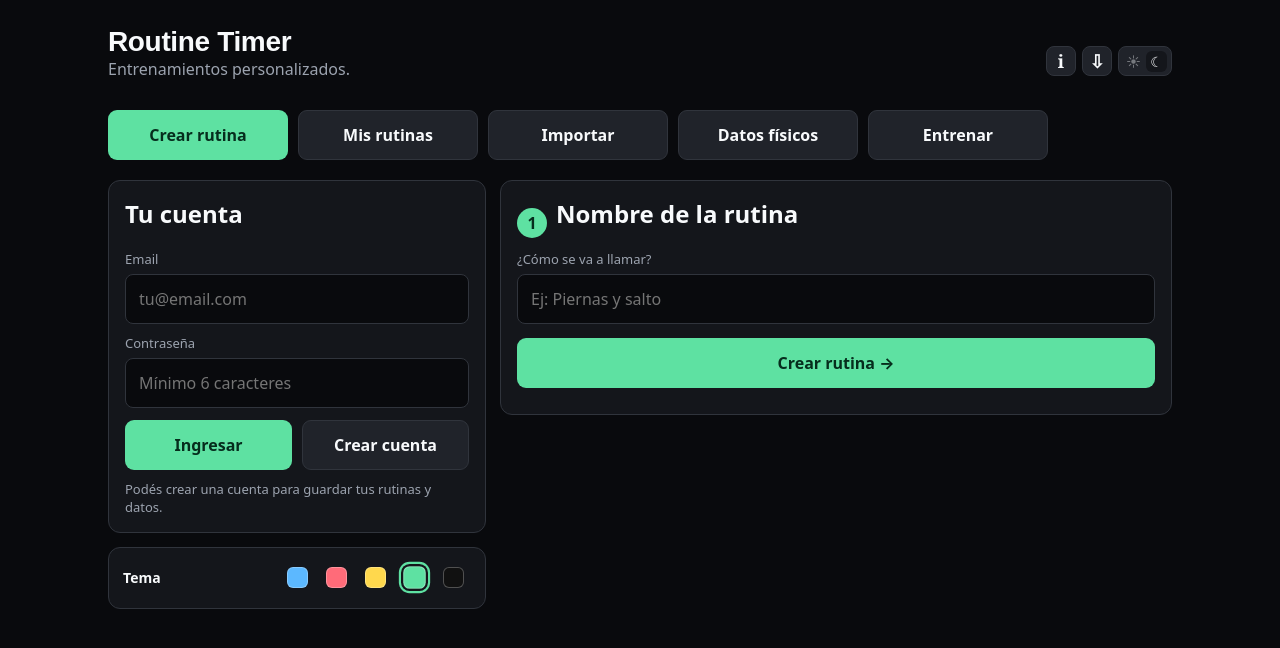
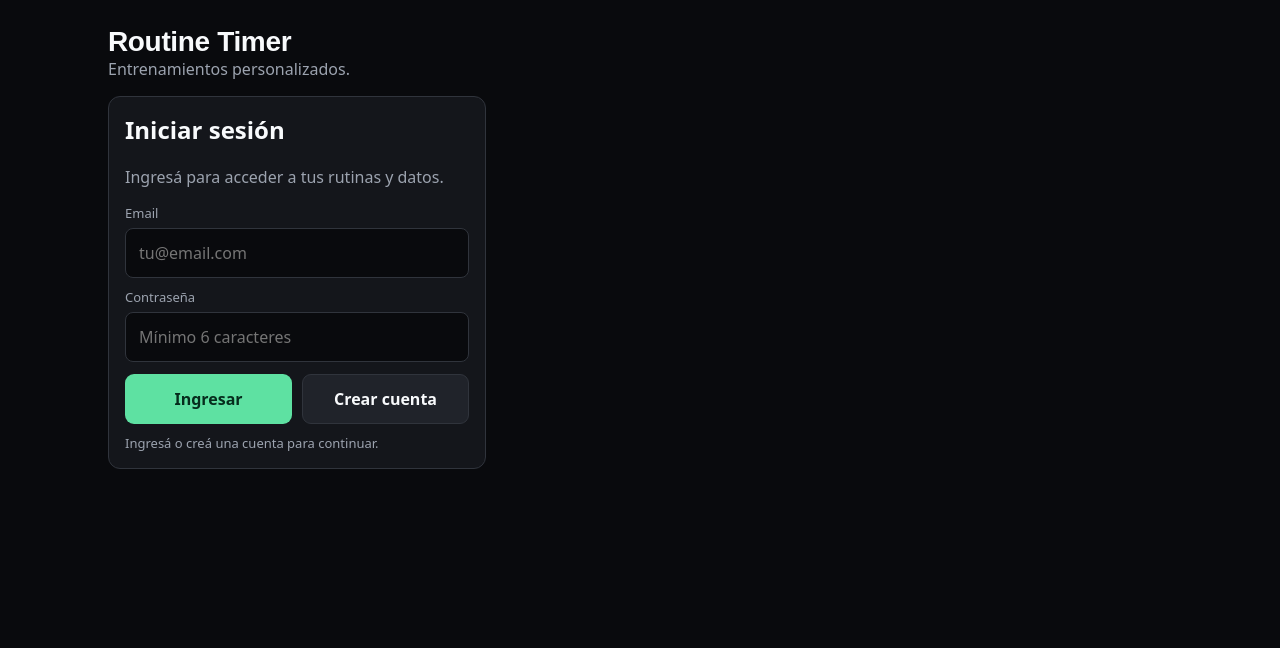
Before and after one commit to manzanojusti-arch/routine-timer, a plain HTML site: page index.html in a window 1280 px wide. Drawn offline with nearby package versions, Linux system fonts and the light colour scheme.

Commit message:
Require sign-in before showing app

```diff
--- a/index.html
+++ b/index.html
@@ -18,7 +18,7 @@
 [data-theme=green]{--accent:#5ee1a2;--accentText:#062d1d}
 [data-theme=black]{--accent:#6b7280;--accentText:#fff}
 *{box-sizing:border-box}body{margin:0;background:var(--bg);color:var(--text);font-family:system-ui,-apple-system,Segoe UI,Roboto,sans-serif}main{max-width:560px;margin:auto;padding:18px 16px calc(28px + env(safe-area-inset-bottom))}
-.header{display:flex;justify-content:space-between;align-items:flex-start;gap:12px}.brand{font-family:Arial,Helvetica,sans-serif;font-size:24px;font-weight:650;letter-spacing:-.35px}.headerActions{display:flex;align-items:center;gap:6px}.accountChip{max-width:130px;overflow:hidden;text-overflow:ellipsis;white-space:nowrap;background:var(--card);border:1px solid var(--line);border-radius:99px;padding:8px 11px;font-size:12px}.infoBtn{width:30px;height:30px;min-height:30px;padding:0;border-radius:8px;font-family:Georgia,serif;font-size:18px}.modeToggle{width:54px;height:30px;min-height:30px;padding:3px;border-radius:8px;display:flex;align-items:center;justify-content:space-around;font-size:14px;font-weight:400}.modeToggle span{width:21px;height:21px;display:grid;place-items:center;border-radius:6px;opacity:.4}.modeToggle .active{background:var(--card);color:var(--text);opacity:1}
+.header{display:flex;justify-content:space-between;align-items:flex-start;gap:12px}.brand{font-family:Arial,Helvetica,sans-serif;font-size:24px;font-weight:650;letter-spacing:-.35px}.headerActions{display:flex;align-items:center;gap:6px}.accountBox{display:flex;flex-direction:column;align-items:flex-end;gap:2px;max-width:170px}.accountChip{max-width:170px;overflow:hidden;text-overflow:ellipsis;white-space:nowrap;background:var(--card);border:1px solid var(--line);border-radius:8px;padding:7px 10px;font-size:12px}.logoutMini{min-height:auto;padding:2px 5px;border:0;background:transparent;color:var(--muted);font-size:11px;font-weight:600}.logoutMini:hover,.logoutMini:focus-visible{color:var(--text);text-decoration:underline}.infoBtn{width:30px;height:30px;min-height:30px;padding:0;border-radius:8px;font-family:Georgia,serif;font-size:18px}.modeToggle{width:54px;height:30px;min-height:30px;padding:3px;border-radius:8px;display:flex;align-items:center;justify-content:space-around;font-size:14px;font-weight:400}.modeToggle span{width:21px;height:21px;display:grid;place-items:center;border-radius:6px;opacity:.4}.modeToggle .active{background:var(--card);color:var(--text);opacity:1}
 .tabs,.row,.grid2,.controls{display:flex;gap:10px}.tabs{overflow-x:auto;padding-bottom:2px}.tabs button{flex:1;min-width:max-content}.grid2>*{flex:1}
 .card{background:var(--card);border:1px solid var(--line);border-radius:12px;padding:16px;margin:12px 0}.stepTitle{display:flex;align-items:center;gap:9px}.stepNum{display:grid;place-items:center;width:30px;height:30px;border-radius:50%;background:var(--accent);color:var(--accentText);font-weight:900}
 button,input,select{font:inherit;font-size:16px}button{min-height:50px;border:1px solid var(--line);border-radius:9px;background:var(--card2);color:var(--text);padding:10px 14px;font-weight:700}button.primary{background:var(--accent);color:var(--accentText);border-color:transparent}button:disabled{opacity:.45}input,select{width:100%;margin-top:6px;border:1px solid var(--line);border-radius:8px;background:var(--bg);color:var(--text);padding:13px}label{display:block;font-size:13px;color:var(--muted)}h1,h2,h3,p{margin-top:0}.muted,.status{color:var(--muted)}.status{font-size:13px;margin:10px 0 0}.hidden{display:none!important}
@@ -33,22 +33,22 @@ button,input,select{font:inherit;font-size:16px}button{min-height:50px;border:1p
 </style>
 </head>
 <body><main>
-<header class="header"><div><div class="brand">Routine Timer</div><p class="muted">Entrenamientos personalizados.</p></div><div class="headerActions"><div id="accountChip" class="accountChip hidden"></div><button id="infoBtn" class="infoBtn" type="button" aria-label="Información sobre la app">i</button><button id="installBtn" class="infoBtn" type="button" aria-label="Cómo instalar la app">⇩</button><button id="modeToggle" class="modeToggle" type="button" aria-label="Cambiar entre tema claro y oscuro"><span id="sunIcon">☀︎</span><span id="moonIcon">☾</span></button></div></header>
-<nav class="tabs"><button id="tabCreate" class="primary">Crear rutina</button><button id="tabMine">Mis rutinas</button><button id="tabImport">Importar</button><button id="tabPhysical">Datos físicos</button><button id="tabTrain">Entrenar</button></nav>
+<header class="header"><div><div class="brand">Routine Timer</div><p class="muted">Entrenamientos personalizados.</p></div><div id="headerActions" class="headerActions hidden"><div class="accountBox"><div id="accountChip" class="accountChip"></div><button id="logoutBtn" class="logoutMini" type="button">Cerrar sesión</button></div><button id="infoBtn" class="infoBtn" type="button" aria-label="Información sobre la app">i</button><button id="installBtn" class="infoBtn" type="button" aria-label="Cómo instalar la app">⇩</button><button id="modeToggle" class="modeToggle" type="button" aria-label="Cambiar entre tema claro y oscuro"><span id="sunIcon">☀︎</span><span id="moonIcon">☾</span></button></div></header>
+<nav id="appTabs" class="tabs hidden"><button id="tabCreate" class="primary">Crear rutina</button><button id="tabMine">Mis rutinas</button><button id="tabImport">Importar</button><button id="tabPhysical">Datos físicos</button><button id="tabTrain">Entrenar</button></nav>
 
 <section id="createSection">
-  <div class="card"><h2>Tu cuenta</h2>
+  <div id="accountCard" class="card"><h2>Iniciar sesión</h2><p class="muted">Ingresá para acceder a tus rutinas y datos.</p>
     <div id="loggedOut"><label>Email<input id="authEmail" type="email" autocomplete="email" placeholder="tu@email.com"></label><label style="margin-top:10px">Contraseña<input id="authPassword" type="password" autocomplete="current-password" minlength="6" placeholder="Mínimo 6 caracteres"></label><div class="grid2" style="margin-top:12px"><button id="loginBtn" type="button" class="primary">Ingresar</button><button id="signupBtn" type="button">Crear cuenta</button></div></div>
-    <div id="loggedIn" class="hidden"><p>Sesión iniciada como <b id="userEmail"></b></p><button id="logoutBtn" type="button">Cerrar sesión</button></div><p id="authMsg" class="status"></p>
+    <p id="authMsg" class="status"></p>
   </div>
-  <div class="card themeCard"><span>Tema</span><div class="themeGrid" id="themeGrid" aria-label="Color del tema">
+  <div id="themeCard" class="card themeCard hidden"><span>Tema</span><div class="themeGrid" id="themeGrid" aria-label="Color del tema">
     <button class="themeBtn" data-theme="blue" aria-label="Tema azul" title="Azul"><span class="dot" style="background:#5cb8ff"></span></button>
     <button class="themeBtn" data-theme="red" aria-label="Tema rojo" title="Rojo"><span class="dot" style="background:#ff6b79"></span></button>
     <button class="themeBtn" data-theme="yellow" aria-label="Tema amarillo" title="Amarillo"><span class="dot" style="background:#ffd84d"></span></button>
     <button class="themeBtn" data-theme="green" aria-label="Tema verde" title="Verde"><span class="dot" style="background:#5ee1a2"></span></button>
     <button class="themeBtn" data-theme="black" aria-label="Tema negro" title="Negro"><span class="dot" style="background:#111"></span></button>
   </div></div>
-  <div id="wizard1" class="card"><div class="stepTitle"><span class="stepNum">1</span><h2>Nombre de la rutina</h2></div><label>¿Cómo se va a llamar?<input id="routineName" maxlength="80" placeholder="Ej: Piernas y salto"></label><button id="createDraft" class="primary" style="width:100%;margin-top:14px">Crear rutina →</button><p id="nameMsg" class="status"></p></div>
+  <div id="wizard1" class="card hidden"><div class="stepTitle"><span class="stepNum">1</span><h2>Nombre de la rutina</h2></div><label>¿Cómo se va a llamar?<input id="routineName" maxlength="80" placeholder="Ej: Piernas y salto"></label><button id="createDraft" class="primary" style="width:100%;margin-top:14px">Crear rutina →</button><p id="nameMsg" class="status"></p></div>
   <div id="wizard2" class="card hidden"><div class="stepTitle"><span class="stepNum">2</span><h2>Configuración</h2></div><h3>Preparación inicial</h3><label class="radio"><input type="radio" name="prep" value="3" checked>3 segundos</label><label class="radio"><input type="radio" name="prep" value="5">5 segundos</label><h3 style="margin-top:14px">Tipo de rutina</h3><label class="radio"><input type="radio" name="order" value="circuit" checked><span><b>Circuito</b><br><small class="muted">Una serie de cada ejercicio por vuelta</small></span></label><label class="radio"><input type="radio" name="order" value="straight"><span><b>Series seguidas</b><br><small class="muted">Todas las series antes de avanzar</small></span></label><button id="toExercises" class="primary" style="width:100%;margin-top:12px">Agregar ejercicios →</button></div>
   <div id="wizard3" class="hidden"><div class="card"><div class="stepTitle"><span class="stepNum">3</span><h2>Ejercicios</h2></div><form id="form"><label>Nombre<input id="name" required maxlength="40" placeholder="Ej: Sentadillas"></label><div class="grid2"><label>Tipo<select id="mode"><option value="time">Tiempo</option><option value="reps">Repeticiones</option></select></label><label id="amountLabel">Segundos<input id="amount" type="number" min="1" max="3600" value="30"></label></div><div class="grid2"><label>Series<input id="sets" type="number" min="1" max="30" value="3"></label><label>Descanso (s)<input id="rest" type="number" min="0" max="1800" value="20"></label></div><button class="primary" style="width:100%;margin-top:14px">+ Agregar ejercicio</button></form><p id="err" class="status"></p></div><div id="list"></div><button id="saveRoutine" class="primary" style="width:100%;margin-top:12px">Guardar rutina</button><button id="go" style="width:100%;margin-top:8px">Entrenar ahora →</button><p id="saveMsg" class="status"></p></div>
 </section>
@@ -88,7 +88,7 @@ function setTheme(theme){document.documentElement.dataset.theme=theme;localStora
 $$('.themeBtn').forEach(b=>b.onclick=()=>setTheme(b.dataset.theme));setTheme(localStorage.getItem('routineTheme')||'green');
 function showTab(name){stop();const map={create:$('#createSection'),mine:$('#mineSection'),import:$('#importSection'),physical:$('#physicalSection'),train:$('#trainSection')};Object.entries(map).forEach(([k,v])=>v.classList.toggle('hidden',k!==name));[['create',$('#tabCreate')],['mine',$('#tabMine')],['import',$('#tabImport')],['physical',$('#tabPhysical')],['train',$('#tabTrain')]].forEach(([k,b])=>b.classList.toggle('primary',k===name));if(name==='mine')loadRoutines();if(name==='physical'){loadPhysicalRecords();requestAnimationFrame(drawPhysicalChart)}}
 $('#tabCreate').onclick=()=>showTab('create');$('#tabMine').onclick=()=>showTab('mine');$('#tabImport').onclick=()=>showTab('import');$('#tabPhysical').onclick=()=>showTab('physical');$('#tabTrain').onclick=()=>showTab('train');
-function authView(){const on=!!currentUser;$('#loggedOut').classList.toggle('hidden',on);$('#loggedIn').classList.toggle('hidden',!on);$('#accountChip').classList.toggle('hidden',!on);$('#accountChip').textContent=currentUser?.email||'';$('#userEmail').textContent=currentUser?.email||'';if(on){message($('#authMsg'),'Tus rutinas y datos se sincronizan online.');loadRoutines();loadPhysicalRecords()}else{savedRoutines=[];physicalRecords=[];renderRoutines();renderPhysical();message($('#authMsg'),'Podés crear una cuenta para guardar tus rutinas y datos.')}}
+function authView(){const on=!!currentUser;$('#loggedOut').classList.toggle('hidden',on);$('#accountCard').classList.toggle('hidden',on);$('#appTabs').classList.toggle('hidden',!on);$('#headerActions').classList.toggle('hidden',!on);$('#themeCard').classList.toggle('hidden',!on);$('#accountChip').textContent=currentUser?.email||'';if(on){wizard(1);showTab('create');message($('#authMsg'),'');loadRoutines();loadPhysicalRecords()}else{showTab('create');wizard(0);savedRoutines=[];physicalRecords=[];renderRoutines();renderPhysical();message($('#authMsg'),'Ingresá o creá una cuenta para continuar.')}}
 async function sign(mode){const email=$('#authEmail').value.trim(),password=$('#authPassword').value;if(!email||password.length<6)return message($('#authMsg'),'Ingresá un email y una contraseña de al menos 6 caracteres.',true);message($('#authMsg'),'Procesando...');const result=mode==='signup'?await db.auth.signUp({email,password}):await db.auth.signInWithPassword({email,password});if(result.error)return message($('#authMsg'),result.error.message,true);message($('#authMsg'),mode==='signup'&&!result.data.session?'Cuenta creada. Revisá tu email para confirmarla.':'Sesión iniciada.')}
 $('#loginBtn').onclick=()=>sign('login');$('#signupBtn').onclick=()=>sign('signup');$('#logoutBtn').onclick=()=>db.auth.signOut();db.auth.onAuthStateChange((_e,session)=>{currentUser=session?.user||null;authView()});db.auth.getSession().then(({data})=>{currentUser=data.session?.user||null;authView()});
 function wizard(step){$('#wizard1').classList.toggle('hidden',step!==1);$('#wizard2').classList.toggle('hidden',step!==2);$('#wizard3').classList.toggle('hidden',step!==3)}
```
